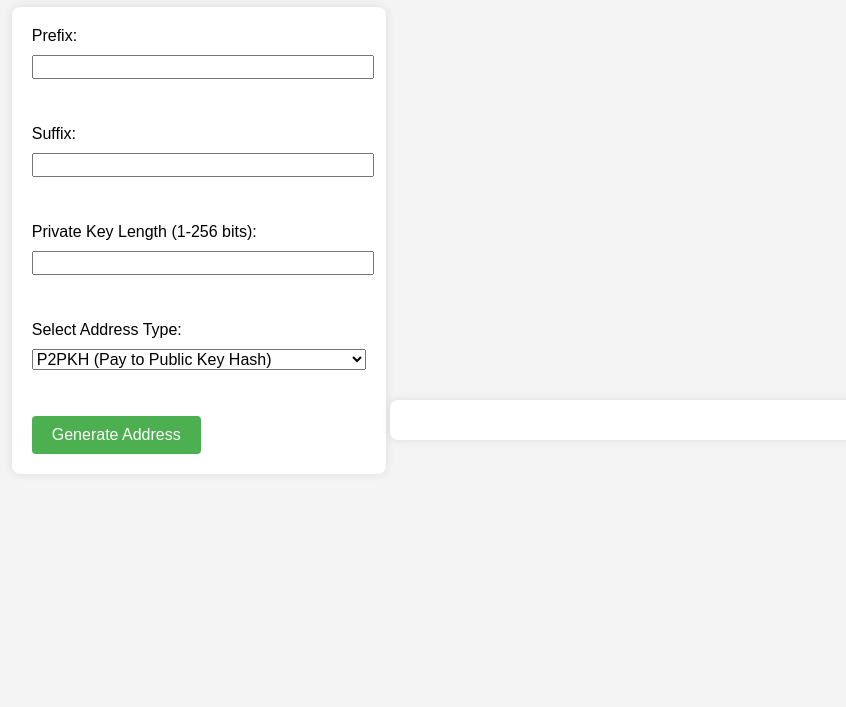
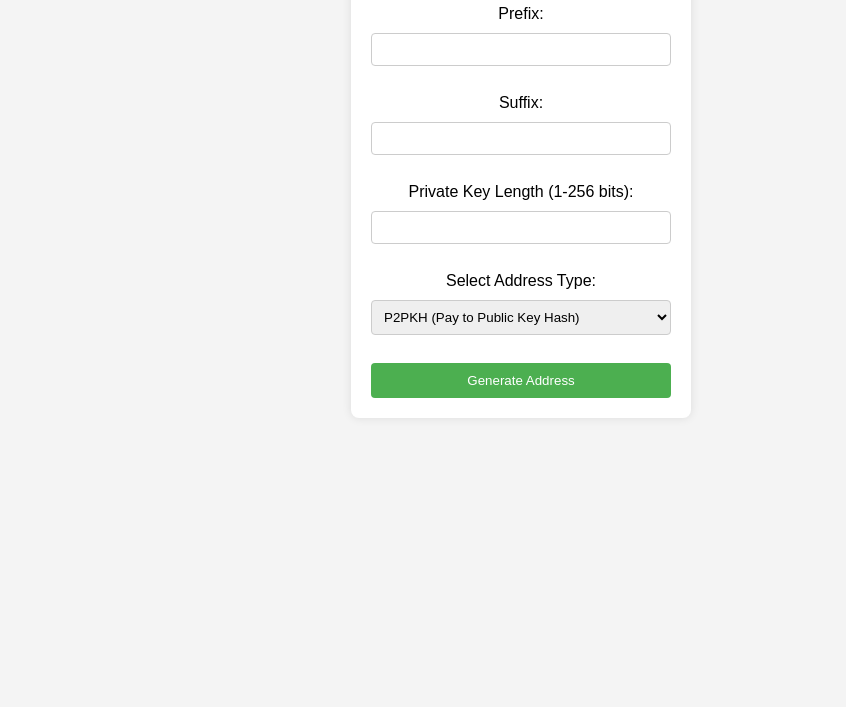
Before and after one commit to Hurd8x/Dual-Vanity, a plain HTML site: page static/index.html in a window 1280 px wide. Shown: the part 93-800 px from the top of the page, without its empty margins (119-965 px from the left). Drawn offline with Linux system fonts and the light colour scheme.

Commit message:
Update style.css

```diff
--- a/static/style.css
+++ b/static/style.css
@@ -2,39 +2,40 @@ body {
     font-family: Arial, sans-serif;
     background-color: #f4f4f4;
     margin: 0;
-    padding: 20px;
+    padding: 0;
     text-align: center;
 }
 
 h1 {
-    color: #333;
+    margin-top: 20px;
 }
 
 form {
-    background-color: #fff;
+    background-color: white;
     padding: 20px;
-    margin: 0 auto;
-    display: inline-block;
-    text-align: left;
+    margin: 20px auto;
+    width: 300px;
     border-radius: 8px;
     box-shadow: 0 0 10px rgba(0, 0, 0, 0.1);
 }
 
-label, input, select {
-    display: block;
-    margin-bottom: 10px;
-    font-size: 16px;
+input, select {
     width: 100%;
+    padding: 8px;
+    margin: 10px 0;
+    border: 1px solid #ccc;
+    border-radius: 4px;
+    box-sizing: border-box;
 }
 
 button {
     background-color: #4CAF50;
     color: white;
-    padding: 10px 20px;
+    padding: 10px;
+    width: 100%;
     border: none;
     border-radius: 4px;
     cursor: pointer;
-    font-size: 16px;
 }
 
 button:hover {
@@ -43,16 +44,4 @@ button:hover {
 
 #result {
     margin-top: 20px;
-    padding: 20px;
-    background-color: #fff;
-    border-radius: 8px;
-    text-align: left;
-    display: inline-block;
-    box-shadow: 0 0 10px rgba(0, 0, 0, 0.1);
-    max-width: 600px;
-    width: 100%;
 }
-
-#result p {
-    margin: 10px 0;
-}
```
